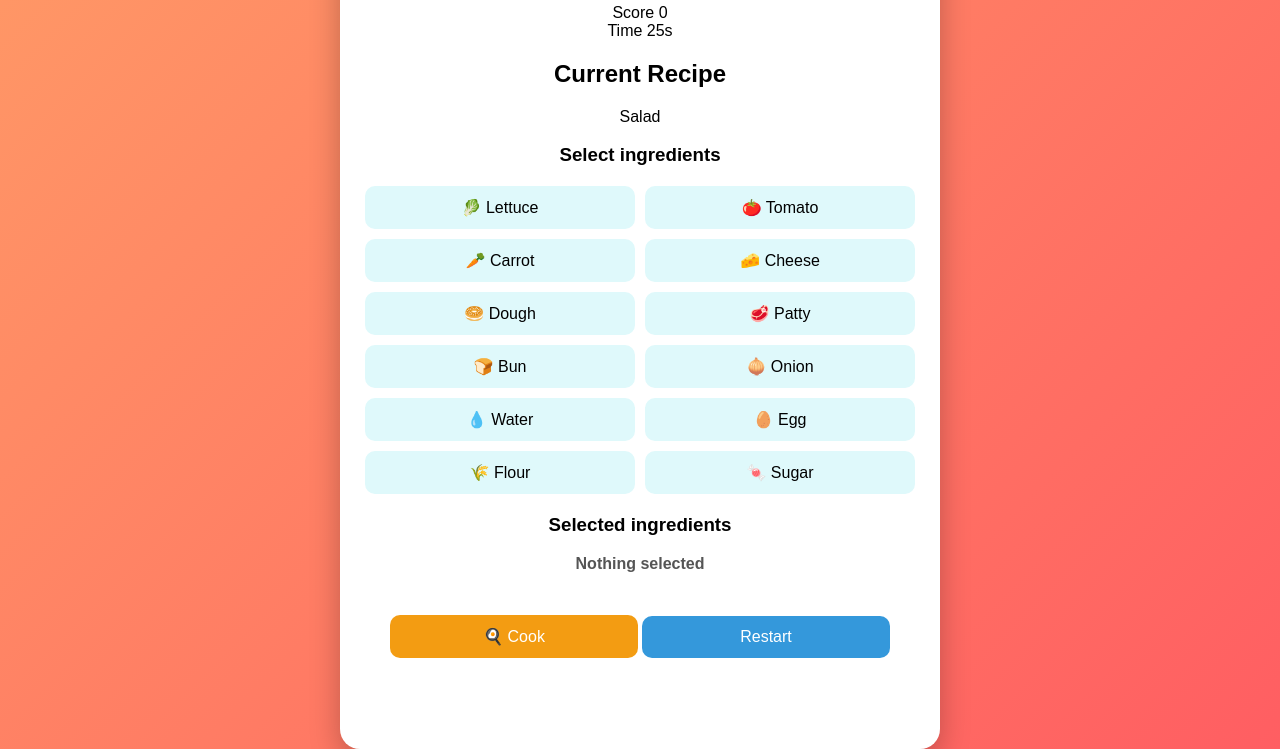
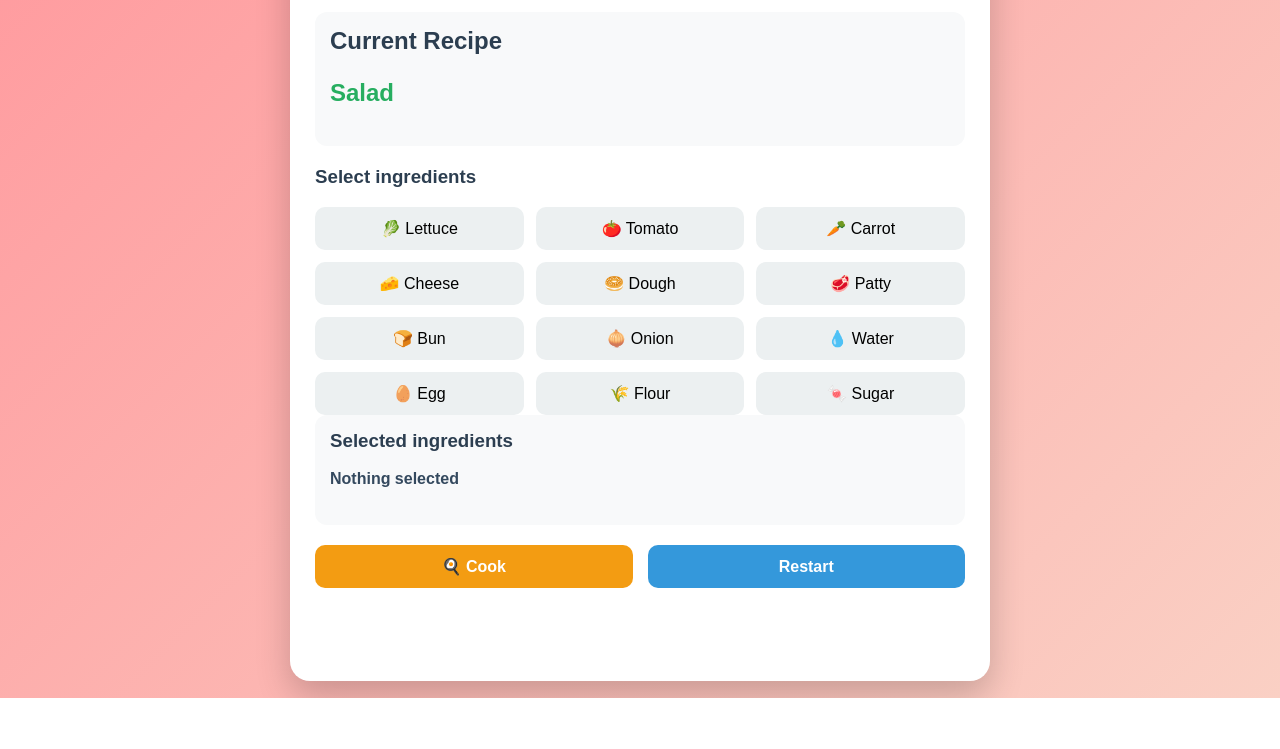
Before and after one commit to dathriknikkigreeshma46675-eng/cooking-game, a plain HTML site: page index.html in a window 1280 px wide. Shown: the part 102-851 px from the top of the page. After the commit the page ends 800 px from the top, so only its background shows below. Drawn offline with Linux system fonts and the light colour scheme.

Commit message:
Update style.css

```diff
--- a/style.css
+++ b/style.css
@@ -5,97 +5,167 @@
 body {
   margin: 0;
   font-family: Arial, sans-serif;
-  background: linear-gradient(135deg, #ff9966, #ff5e62);
-  min-height: 100vh;
+  background: linear-gradient(135deg, #ff9a9e, #fad0c4);
   display: flex;
   justify-content: center;
   align-items: center;
+  min-height: 100vh;
 }
 
 .game {
+  width: 90%;
+  max-width: 700px;
   background: white;
-  width: 90%;
-  max-width: 600px;
+  border-radius: 20px;
   padding: 25px;
-  border-radius: 20px;
-  text-align: center;
-  box-shadow: 0 10px 30px rgba(0, 0, 0, 0.25);
+  box-shadow: 0 15px 35px rgba(0, 0, 0, 0.2);
+}
+
+.header {
+  display: flex;
+  justify-content: space-between;
+  align-items: center;
+  gap: 15px;
+  margin-bottom: 20px;
 }
 
 h1 {
-  color: #e74c3c;
+  margin: 0;
+  color: #d35400;
 }
 
-.score-board {
+.stats {
   display: flex;
-  justify-content: space-around;
+  gap: 15px;
+}
+
+.stat {
   background: #fff3cd;
-  padding: 10px;
   border-radius: 10px;
+  padding: 10px 15px;
   font-weight: bold;
+  min-width: 110px;
+  text-align: center;
+}
+
+.label {
+  display: block;
+  font-size: 12px;
+  color: #7f8c8d;
+}
+
+.recipe-panel,
+.selection-box {
+  background: #f8f9fa;
+  border-radius: 12px;
+  padding: 15px;
+  margin-bottom: 20px;
+}
+
+.recipe-panel h2,
+.selection-box h3,
+.ingredient-section h3 {
+  margin-top: 0;
+  color: #2c3e50;
+}
+
+#recipe-name {
+  font-size: 1.5rem;
+  font-weight: bold;
+  color: #27ae60;
+}
+
+.recipe-ingredients {
+  display: flex;
+  flex-wrap: wrap;
+  gap: 8px;
+  margin-top: 10px;
+}
+
+.recipe-ingredient {
+  background: #dff9fb;
+  border-radius: 999px;
+  padding: 8px 12px;
+  font-size: 14px;
 }
 
 .ingredients {
   display: grid;
-  grid-template-columns: repeat(2, 1fr);
-  gap: 10px;
-  margin: 20px 0;
+  grid-template-columns: repeat(3, minmax(120px, 1fr));
+  gap: 12px;
 }
 
 .ingredients button,
 .cook-button,
 .restart-button {
   border: none;
+  border-radius: 10px;
   padding: 12px;
-  border-radius: 10px;
+  font-size: 16px;
   cursor: pointer;
-  font-size: 16px;
-  transition: 0.2s;
+  transition: transform 0.2s ease;
 }
 
 .ingredients button {
-  background: #dff9fb;
+  background: #ecf0f1;
 }
 
-.ingredients button:hover {
-  background: #c7ecee;
-  transform: scale(1.05);
+.ingredients button:hover,
+.cook-button:hover,
+.restart-button:hover {
+  transform: scale(1.04);
 }
 
 .ingredients button.selected-button {
-  background: #6ab04c;
+  background: #2ecc71;
   color: white;
 }
 
 .selected {
   min-height: 40px;
-  margin: 10px 0 20px;
-  color: #555;
+  font-weight: bold;
+  color: #34495e;
+}
+
+.buttons {
+  display: flex;
+  gap: 15px;
+  margin-top: 20px;
+}
+
+.cook-button {
+  flex: 1;
+  background: #f39c12;
+  color: white;
   font-weight: bold;
 }
 
-.cook-button {
-  background: #f39c12;
-  color: white;
-  width: 45%;
-}
-
-.cook-button:hover {
-  background: #d68910;
-}
-
 .restart-button {
+  flex: 1;
   background: #3498db;
   color: white;
-  width: 45%;
-}
-
-.restart-button:hover {
-  background: #2980b9;
+  font-weight: bold;
 }
 
 .message {
   min-height: 30px;
+  margin-top: 20px;
   font-size: 18px;
   font-weight: bold;
+  text-align: center;
 }
+
+@media (max-width: 600px) {
+  .ingredients {
+    grid-template-columns: repeat(2, minmax(120px, 1fr));
+  }
+
+  .header {
+    flex-direction: column;
+    align-items: flex-start;
+  }
+
+  .buttons {
+    flex-direction: column;
+  }
+}
```
